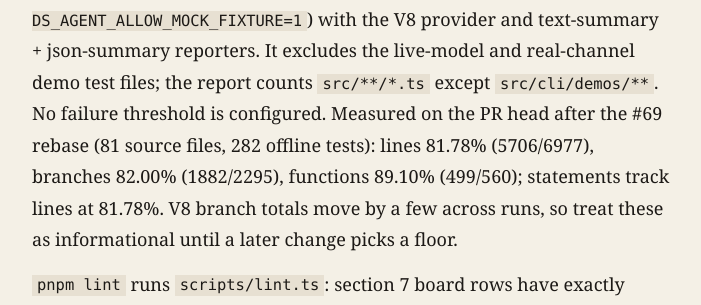
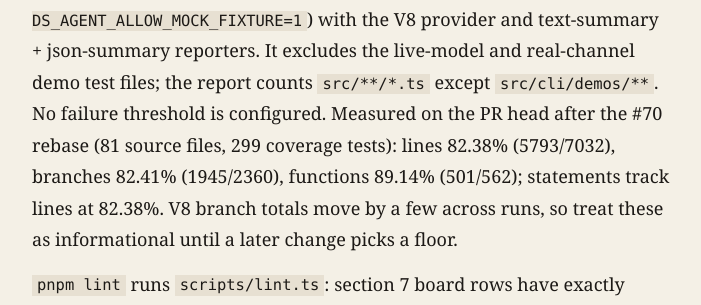
Before and after one commit to LofiSu/deepseek-super-agent, a Jekyll site: the page built from docs/ROADMAP.md, in a window 1280 px wide and 900 px high, scrolled down 20298 px. Shown: the part 190-495 px from the top of the window, without its empty margins (288-989 px from the left). Built offline with Jekyll 4.4.1, drawn with Linux system fonts in a browser that asks for light colours; our own code applies the rules of GitHub Pages for plain Markdown files; some of the changed text lies outside the part shown.

Commit message:
docs: refresh the P2-5 coverage baseline after the #70 rebase

```diff
--- a/docs/ROADMAP.md
+++ b/docs/ROADMAP.md
@@ -429,9 +429,9 @@ suite (`CI=true DS_AGENT_ALLOW_MOCK_FIXTURE=1`) with the V8 provider and
 text-summary + json-summary reporters. It excludes the live-model and
 real-channel demo test files; the report counts `src/**/*.ts` except
 `src/cli/demos/**`. No failure threshold is configured. Measured on the PR head
-after the #69 rebase (81 source files, 282 offline tests): lines 81.78%
-(5706/6977), branches 82.00% (1882/2295), functions 89.10% (499/560);
-statements track lines at 81.78%. V8 branch totals move by a few across runs, so
+after the #70 rebase (81 source files, 299 coverage tests): lines 82.38%
+(5793/7032), branches 82.41% (1945/2360), functions 89.14% (501/562);
+statements track lines at 82.38%. V8 branch totals move by a few across runs, so
 treat these as informational until a later change picks a floor.
 
 `pnpm lint` runs `scripts/lint.ts`: section 7 board rows have exactly seven
@@ -481,7 +481,7 @@ the work is already public.
 | P2-2 | Shard arbitration | LofiSu | `feat/shard-arbitration` | #69 | resolved | Precedence documented + tests: priority-desc/registration order, default fallback-only, first shard owns reply + terminal decision; owner resolved from the supplied trigger; idempotent decisions; one ticket/decision per trigger |
 | P2-3 | Fast-path allowlists |  | `feat/ingress-allowlists`, `feat/ingress-adapter-wiring` | #67, #70 | resolved | `AdmissionRules` actor/group/drop-self before mention/keyword; group from channel address (Feishu maps `chat_id`); filtered triggers cannot be handed back, assessed, evaluated, or decided into a Ticket; tests cover each rule, env, and resurrection |
 | P2-4 | Slow-path policy vs claim |  |  |  | todo | Code or README changed, tested |
-| P2-5 | Coverage + lint in CI |  | `feat/coverage-and-lint` | #71 | resolved | `pnpm lint`, `pnpm format:check`, and `pnpm test:coverage` run in CI; baseline 81.78% lines / 82.00% branches / 89.10% functions over 81 files; no threshold |
+| P2-5 | Coverage + lint in CI |  | `feat/coverage-and-lint` | #71 | resolved | `pnpm lint`, `pnpm format:check`, and `pnpm test:coverage` run in CI; baseline 82.38% lines / 82.41% branches / 89.14% functions over 81 files; no threshold |
 | P2-6 | Confirm `repro-h9*.ts` removed |  |  |  | todo | Root clean |
 | P2-7 | Status banners on review snapshots |  |  |  | todo | Historical banner on each |
 | P2-8 | Email channel decision |  |  |  | todo | PLAN and code agree |
```
Also changed, not shown: docs/MODULES.md (+2 -2 lines).
